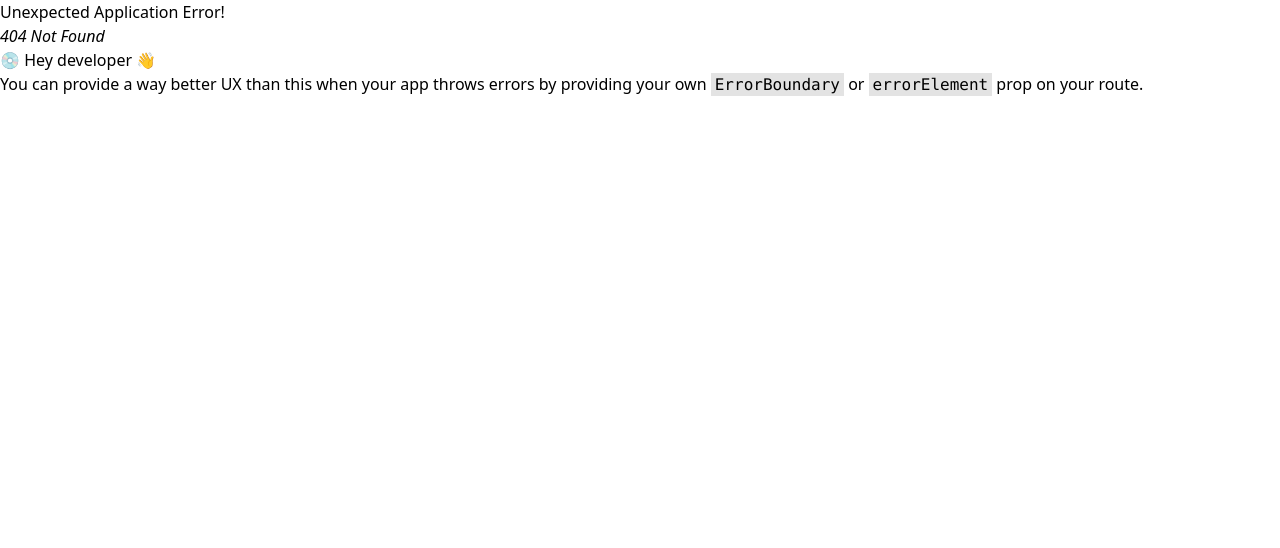
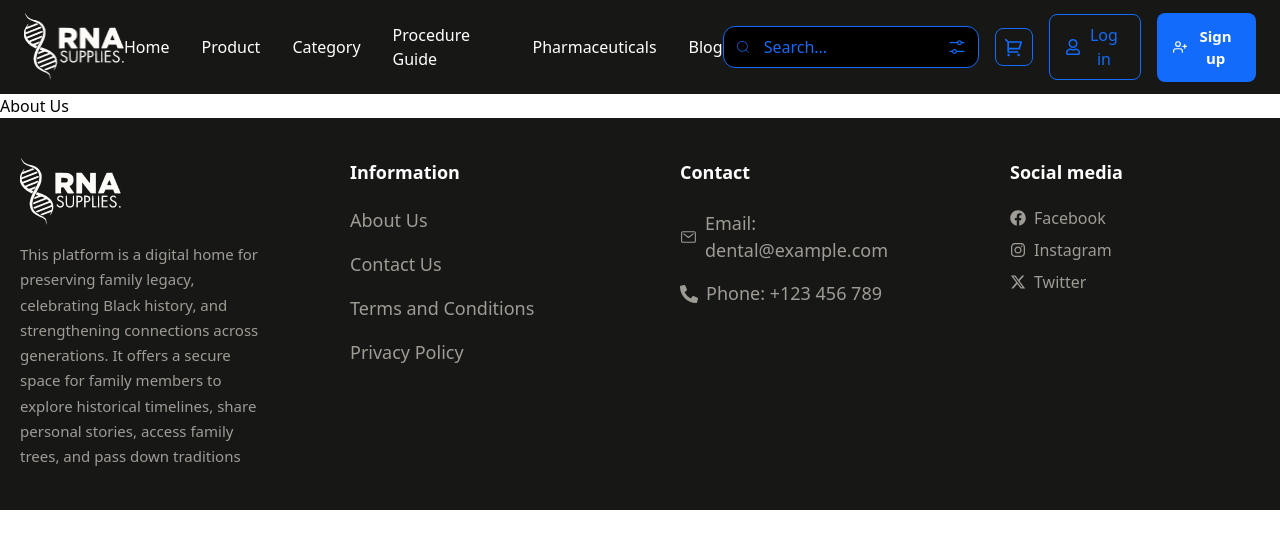
Before and after one commit to TAIJULAMAN/dental-ecommerce-web, a React (Vite) app: page /about in a window 1280 px wide. Before the commit this address had no page. Shown: the top 548 px of the page. Built offline with nearby package versions, Linux system fonts and the light colour scheme.

Commit message:
some changes in route and footer

```diff
--- a/src/components/footer/Footer.jsx
+++ b/src/components/footer/Footer.jsx
@@ -1,8 +1,4 @@
 import React from "react";
-// export default function Footer() {
-//   return <div>footer</div>;
-// }
-
 import { FaFacebook, FaInstagram, FaPhoneAlt } from "react-icons/fa";
 import { FaXTwitter } from "react-icons/fa6";
 import { IoMailOutline } from "react-icons/io5";
@@ -30,22 +26,22 @@ export default function Footer() {
         <section>
           <h3 className="text-lg font-semibold mb-5">Information</h3>
           <ul className="space-y-4 flex flex-col">
-            <Link href="/">
+            <Link to="/about">
               <span className="text-lg rounded-full py-2 hover:text-primary text-[#9F9C96]">
                 About Us
               </span>
             </Link>
-            <Link href="/about">
+            <Link to="/about">
               <span className="text-lg rounded-full py-2 hover:text-primary text-[#9F9C96]">
                 Contact Us
               </span>
             </Link>
-            <Link href="/personal-trainers">
+            <Link to="/personal-trainers">
               <span className="text-lg rounded-full py-2 hover:text-primary text-[#9F9C96]">
                 Terms and Conditions
               </span>
             </Link>
-            <Link href="/fitness-enthusiasts">
+            <Link to="/fitness-enthusiasts">
               <span className="text-lg rounded-full py-2 hover:text-primary text-[#9F9C96]">
                 Privacy Policy
               </span>
--- /dev/null
+++ b/src/pages/aboutUs/AboutUs.jsx
@@ -0,0 +1,8 @@
+import React from "react";
+export default function AboutUs() {
+    return (
+        <div>
+            <h1>About Us</h1>
+        </div>
+    );
+}
--- a/src/routes/Route.jsx
+++ b/src/routes/Route.jsx
@@ -2,6 +2,7 @@ import React from "react";
 import { createBrowserRouter } from "react-router-dom";
 import Layout from "../layout/Layout";
 import Home from "../pages/Home/Home";
+import AboutUs from "../pages/aboutUs/AboutUs";
 const router = createBrowserRouter([
   {
     path: "/",
@@ -11,6 +12,10 @@ const router = createBrowserRouter([
         path: "/",
         element: <Home />,
       },
+      {
+        path: "/about",
+        element: <AboutUs />,
+      },
     ],
   },
 ]);
```
